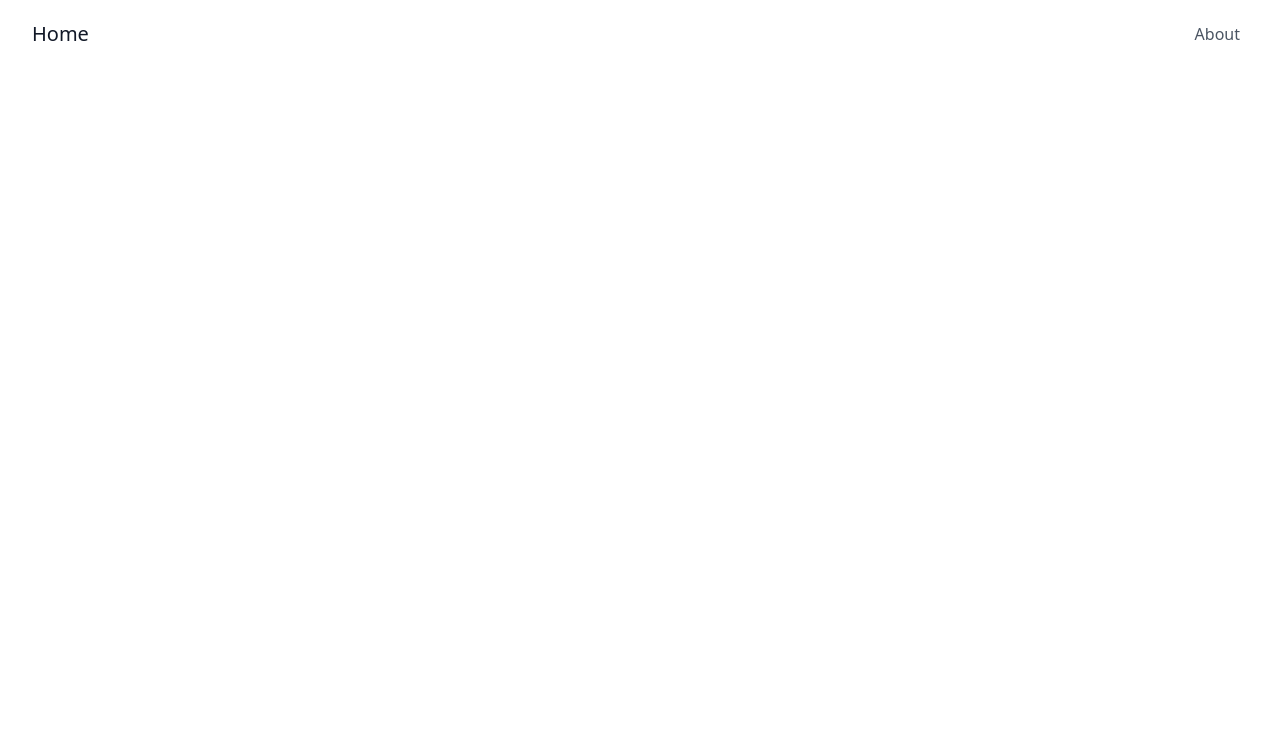
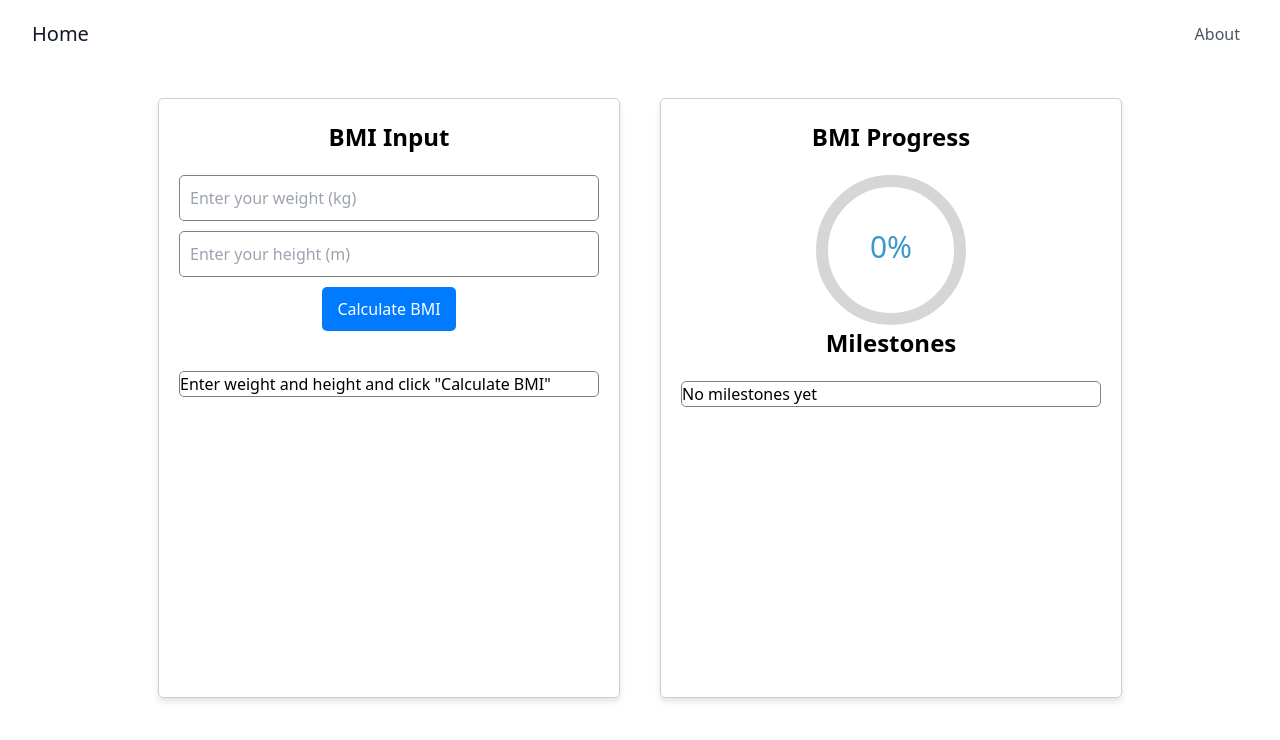
Before and after one commit to mrco245/SWENG861-Group3, a React (Vite) app in the folder client/: page /health in a window 1280 px wide. Before the commit this address had no page. Shown: the top 740 px of the page. Built offline with nearby package versions, Linux system fonts and the light colour scheme.

Commit message:
Added BMI and Milestone functionalities

```diff
--- a/client/src/App.jsx
+++ b/client/src/App.jsx
@@ -2,6 +2,7 @@ import { BrowserRouter, Routes, Route } from "react-router-dom";
 import Home from "./pages/Home";
 import About from "./pages/About";
 import Friends from "./pages/Friends";
+import Health from "./pages/Health";
 import Header from "./components/Header";
 
 export default function App() {
@@ -12,6 +13,7 @@ export default function App() {
         <Route path='/' element={<Home />} />
         <Route path='/about' element={<About />} />
         <Route path='/friends' element={<Friends />} />
+        <Route path='/health' element={<Health />} />
       </Routes>
     </BrowserRouter>
   );
--- /dev/null
+++ b/client/src/pages/Health.jsx
@@ -0,0 +1,153 @@
+import React, { useState } from "react";
+import "../styles/health.css";  // Ensure the path is correct to health.css
+import { CircularProgressbar } from 'react-circular-progressbar';
+import 'react-circular-progressbar/dist/styles.css';
+
+export default function Health() {
+  const [weight, setWeight] = useState('');
+  const [height, setHeight] = useState('');
+  const [bmi, setBmi] = useState('');
+  const [targetBmi, setTargetBmi] = useState(24.9);  // Default healthy BMI target
+  const [milestones, setMilestones] = useState([]);
+  const [message, setMessage] = useState('');  // For both error and success messages
+  const [isLoading, setIsLoading] = useState(false);  // Loading state for feedback
+
+  // Function to validate inputs for weight and height
+  const validateInputs = () => {
+    const weightValue = parseFloat(weight);  // Convert input to number
+    const heightValue = parseFloat(height);  // Convert input to number
+
+    if (!weightValue || !heightValue) {
+      setMessage("Please enter both weight and height.");
+      return false;
+    }
+    if (weightValue <= 0 || heightValue <= 0) {
+      setMessage("Please enter valid positive numbers for weight and height.");
+      return false;
+    }
+    setMessage('');  // Clear message if everything is valid
+    return true;
+  };
+
+  // Function to calculate BMI based on weight and height when the button is clicked
+  const calculateBmi = async () => {
+    if (!validateInputs()) return;  // Validate inputs before calculation
+
+    setIsLoading(true);  // Show loading state
+    await new Promise(resolve => setTimeout(resolve, 500));  // Simulate loading time
+
+    // Convert weight and height to numbers
+    const weightValue = parseFloat(weight);
+    const heightValue = parseFloat(height);
+
+    if (weightValue && heightValue) {
+      const bmiValue = (weightValue / (heightValue * heightValue)).toFixed(2);
+      setBmi(bmiValue);
+      setMessage(`BMI successfully calculated! Your BMI is ${bmiValue}.`);  // Success message
+      checkBmiMilestones(bmiValue);  // Check milestones after calculating BMI
+    } else {
+      setMessage("Invalid weight or height.");  // Error message
+    }
+
+    setIsLoading(false);  // Hide loading state
+  };
+
+  // Function to check and update BMI-related milestones
+  const checkBmiMilestones = (bmiValue) => {
+    let newMilestones = [];
+
+    // Underweight: BMI less than 18.5
+    if (bmiValue < 18.5) {
+      newMilestones.push("BMI is below the healthy range. Consider gaining weight.");
+    }
+
+    // Healthy range: BMI between 18.5 and 24.9
+    if (bmiValue >= 18.5 && bmiValue < 25) {
+      newMilestones.push("Reached a healthy BMI range (18.5 - 24.9)");
+    }
+
+    // Overweight: BMI greater than 24.9
+    if (bmiValue > 24.9) {
+      newMilestones.push("BMI is above the healthy range. Consider losing weight.");
+    }
+
+    // Achieved target BMI
+    if (bmiValue <= targetBmi) {
+      newMilestones.push(`Achieved target BMI of ${targetBmi}`);
+    }
+
+    setMilestones(newMilestones);  // Update the milestones state
+  };
+
+  // Calculate progress toward the target BMI and round to 2 decimal places
+  const calculateBmiProgress = (bmiValue) => {
+    if (bmiValue && targetBmi) {
+      const progress = Math.min((bmiValue / targetBmi) * 100, 100);
+      return progress.toFixed(2);  // Round to 2 decimal places
+    }
+    return 0;
+  };
+
+  return (
+    <div className="mainWrapper">
+      {/* Container for BMI Input */}
+      <div className="container1">
+        <div className="titleContainer">BMI Input</div>
+        <input
+          type="text"
+          placeholder="Enter your weight (kg)"
+          value={weight}
+          onChange={(e) => setWeight(e.target.value)}
+        />
+        <input
+          type="text"
+          placeholder="Enter your height (m)"
+          value={height}
+          onChange={(e) => setHeight(e.target.value)}
+        />
+        <div className="buttonContainer">
+          <button className="largeButton" onClick={calculateBmi} disabled={isLoading}>
+            {isLoading ? "Calculating..." : "Calculate BMI"}
+          </button>
+        </div>
+
+        {/* Conditionally styled feedback message */}
+        {message && (
+          <p className={`feedbackMessage ${message.includes('successfully') ? 'success' : 'error'}`}>
+            {message}
+          </p>
+        )}
+
+        <ul className="resultList">
+          <li>{bmi ? `Your BMI: ${bmi}` : 'Enter weight and height and click "Calculate BMI"'}</li>
+        </ul>
+      </div>
+
+      {/* Display Circular Progress Bar for BMI Progress */}
+      <div className="container2">
+        <div className="titleContainer">BMI Progress</div>
+        <div className="circularProgressContainer">
+          <CircularProgressbar
+            value={calculateBmiProgress(bmi)}
+            text={`${calculateBmiProgress(bmi)}%`}
+            className="circularProgressBar"
+          />
+        </div>
+
+        {/* Display Milestone Progress */}
+        <div className="titleContainer">Milestones</div>
+        <ul className="resultList">
+          {milestones.length > 0 ? (
+            milestones.map((milestone, index) => (
+              <li key={index}>
+                <span className="milestoneAchieved">✅</span> {milestone}
+              </li>
+            ))
+          ) : (
+            <li className="emptyResults">No milestones yet</li>
+          )}
+        </ul>
+      </div>
+    </div>
+  );
+}
--- /dev/null
+++ b/client/src/styles/Health.css
@@ -0,0 +1,87 @@
+/* Main wrapper and container styling */
+.mainWrapper {
+    display: flex;
+    flex-direction: row;
+    justify-content: space-around;
+    padding: 20px;
+}
+
+.container1, .container2 {
+    flex: 1;
+    padding: 20px;
+    border: 1px solid #ccc;
+    border-radius: 5px;
+    box-shadow: 0px 4px 6px rgba(0, 0, 0, 0.1);
+    margin: 10px;
+}
+
+.titleContainer {
+    font-size: 1.5rem;
+    margin-bottom: 20px;
+    text-align: center;
+    font-weight: bold;
+}
+
+/* Button styling */
+.largeButton {
+    background-color: #007BFF;
+    color: white;
+    border: none;
+    border-radius: 5px;
+    padding: 10px 15px;
+    cursor: pointer;
+    transition: background-color 0.3s;
+    margin-bottom: 20px;
+}
+
+.largeButton:hover {
+    background-color: #0056b3;
+}
+
+/* Success message styling */
+.feedbackMessage.success {
+    color: #007BFF;
+    font-size: 18px;
+    margin-top: 20px;
+}
+
+/* Error message styling */
+.feedbackMessage.error {
+    color: #ff0000;
+    font-size: 18px;
+    margin-top: 20px;
+}
+
+/* Result list styling */
+.resultList {
+    list-style-type: none;
+    padding: 0;
+    margin-top: 20px;
+}
+
+/* Circular progress container */
+.circularProgressContainer {
+    width: 150px;
+    height: 150px;
+    margin: 0 auto;
+}
+
+/* Customize circular progress bar */
+.circularProgressBar .CircularProgressbar-path {
+    stroke: #007BFF;
+}
+
+.circularProgressBar .CircularProgressbar-text {
+    fill: #333;
+    font-size: 16px;
+}
+
+.circularProgressBar .CircularProgressbar-trail {
+    stroke: #d6d6d6;
+}
+
+/* Milestone checkmark */
+.milestoneAchieved {
+    color: green;
+    margin-right: 10px;
+}
```
